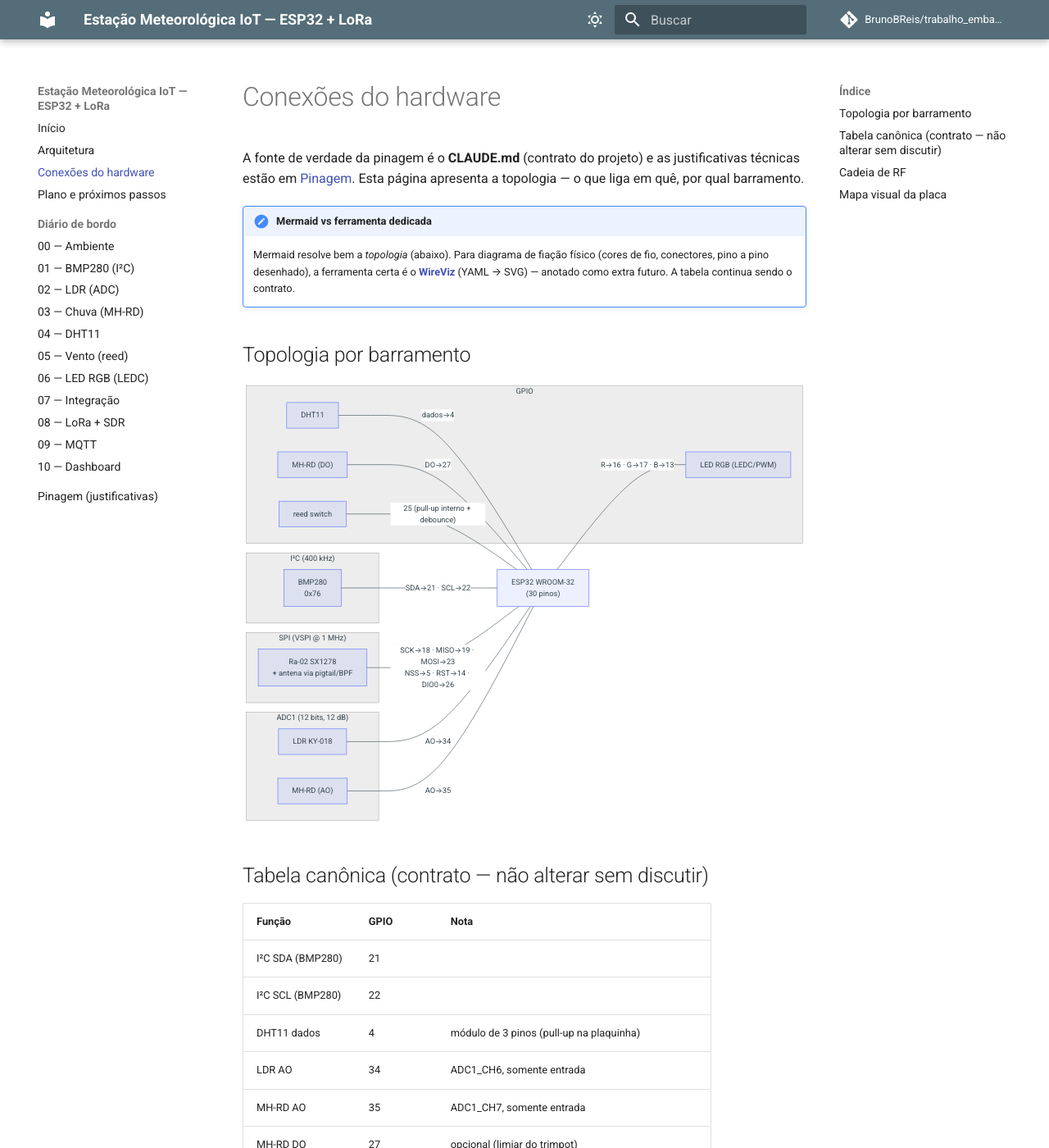
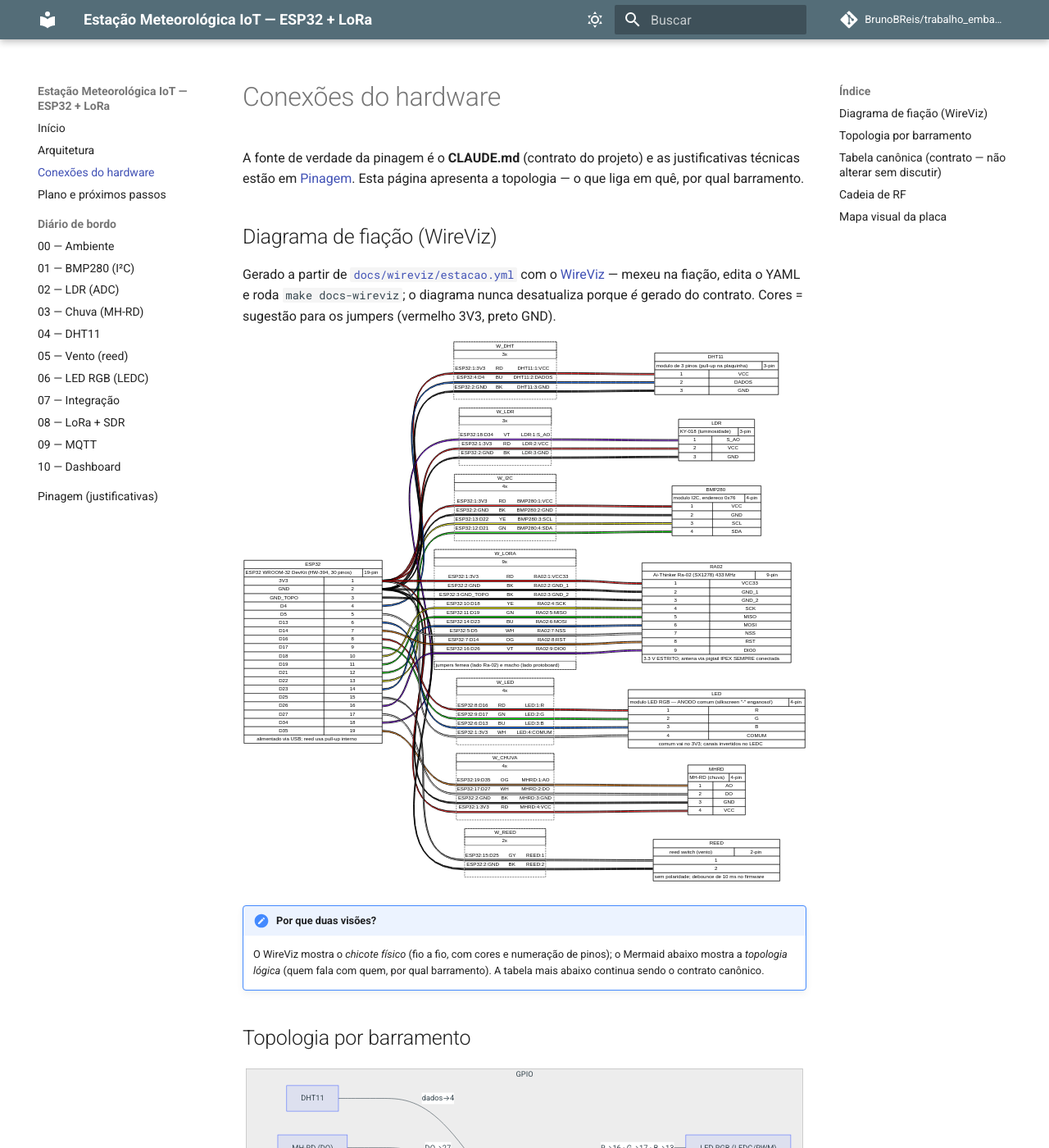
Before and after one commit to BrunoBReis/trabalho_embarcados, an MkDocs documentation site: the page built from docs/conexoes.md, in a window 1280 px wide and 1400 px high. Shown: the whole window at 82% size. Built offline with MkDocs 1.6.1 and Material for MkDocs 9.7.7, drawn with Linux system fonts in a browser that asks for light colours; comment, search, counter and statistics services are not loaded.

Commit message:
docs: diagrama de fiacao gerado com WireViz (make docs-wireviz)
docs/wireviz/estacao.yml descreve o chicote inteiro (7 cabos, 29
fios, cores sugeridas e as notas de hardware: anodo comum do LED,
3.3V estrito e GND duplo do Ra-02, debounce do reed). Alvo
docs-wireviz roda wireviz 0.4.1 + graphviz em container descartavel;
SVG versionado e embutido na pagina Conexoes (fisico) ao lado do
Mermaid (logico). Pegadinha registrada: '->' em notes quebra o rotulo
HTML do graphviz.

```diff
--- a/docs/conexoes.md
+++ b/docs/conexoes.md
@@ -4,12 +4,21 @@ A fonte de verdade da pinagem é o **CLAUDE.md** (contrato do projeto) e
 as justificativas técnicas estão em [Pinagem](pinagem.md). Esta página
 apresenta a topologia — o que liga em quê, por qual barramento.
 
-!!! note "Mermaid vs ferramenta dedicada"
-    Mermaid resolve bem a *topologia* (abaixo). Para diagrama de
-    fiação físico (cores de fio, conectores, pino a pino desenhado), a
-    ferramenta certa é o **[WireViz](https://github.com/wireviz/WireViz)**
-    (YAML → SVG) — anotado como extra futuro. A tabela continua sendo
-    o contrato.
+## Diagrama de fiação (WireViz)
+
+Gerado a partir de [`docs/wireviz/estacao.yml`](https://github.com/BrunoBReis/trabalho_embarcados/blob/main/docs/wireviz/estacao.yml)
+com o [WireViz](https://github.com/wireviz/WireViz) — mexeu na fiação,
+edita o YAML e roda `make docs-wireviz`; o diagrama nunca desatualiza
+porque *é* gerado do contrato. Cores = sugestão para os jumpers
+(vermelho 3V3, preto GND).
+
+![Diagrama de fiação da estação](wireviz/estacao.svg)
+
+!!! note "Por que duas visões?"
+    O WireViz mostra o *chicote físico* (fio a fio, com cores e
+    numeração de pinos); o Mermaid abaixo mostra a *topologia lógica*
+    (quem fala com quem, por qual barramento). A tabela mais abaixo
+    continua sendo o contrato canônico.
 
 ## Topologia por barramento
 
```
Also changed, not shown: docs/plano.md (+2 -2 lines), docs/wireviz/estacao.yml (added, +105 -0 lines), docs/wireviz/estacao.svg (added), 2 other files.
